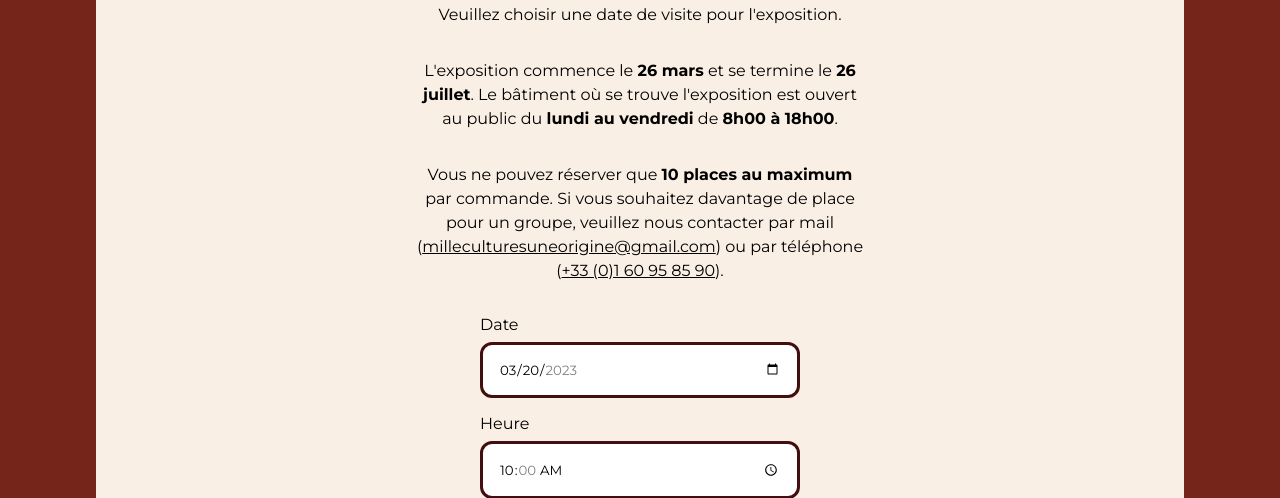
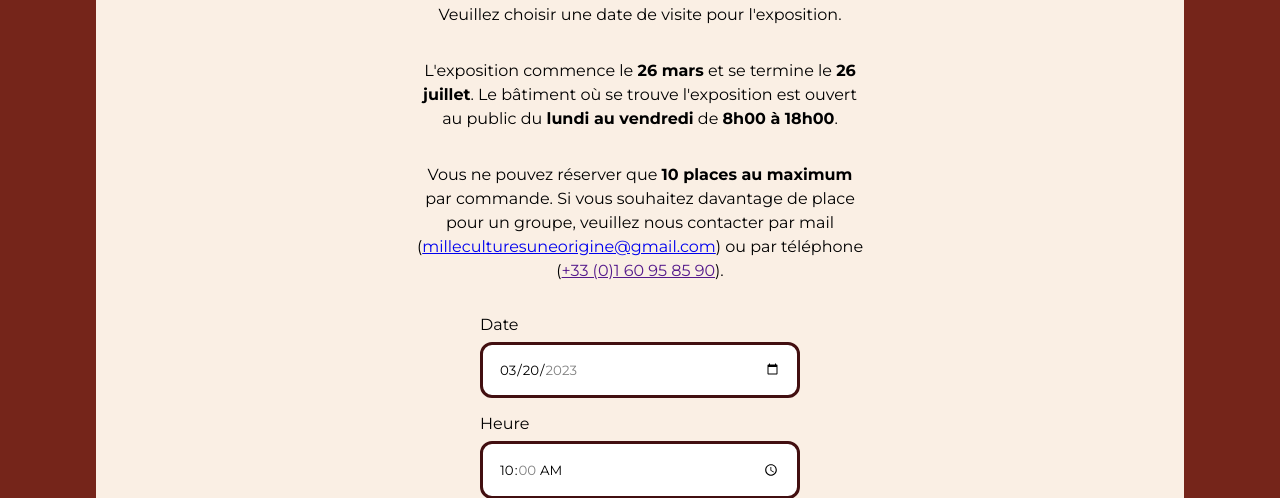
Before and after one commit to Shyronax/GLIMPSE, a PHP site: template view/view-booking1.html in a window 1280 px wide. Shown: the part 310-808 px from the top of the page. Run offline with PHP 8.4, Linux system fonts and the light colour scheme; the template is opened without the code that fills it, so the values that code supplies are empty; some libraries are stand-ins or nearby versions; some web fonts are replaced.

Commit message:
remove a color

```diff
--- a/styles.css
+++ b/styles.css
@@ -93,10 +93,6 @@ h1 {
 }
 
 /* link */
-a {
-    color: var(--color-dark);
-}
-
 .link-back {
     font-size: 2rem;
     position: absolute;
```
